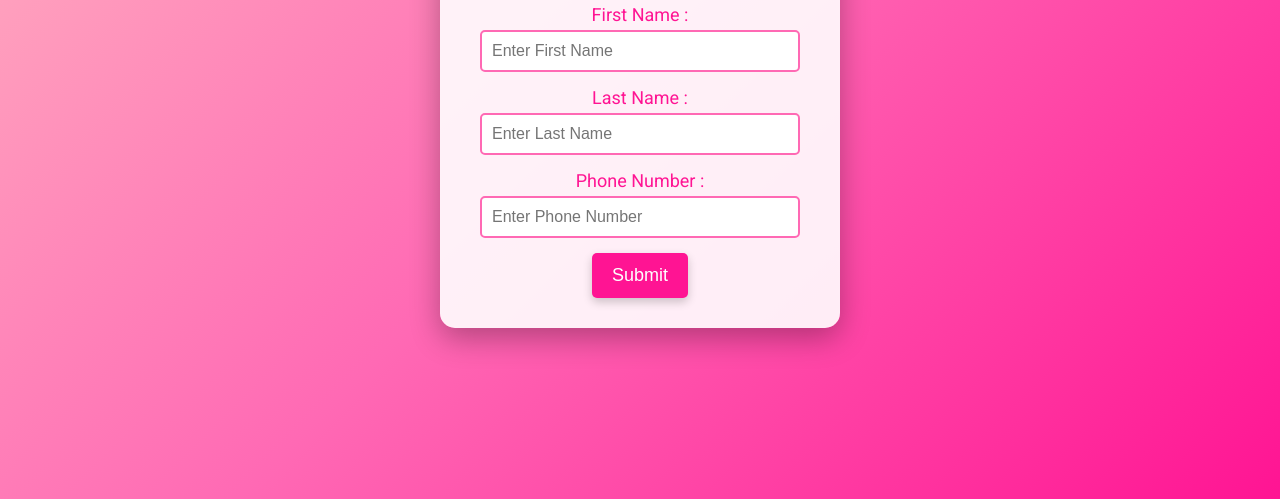
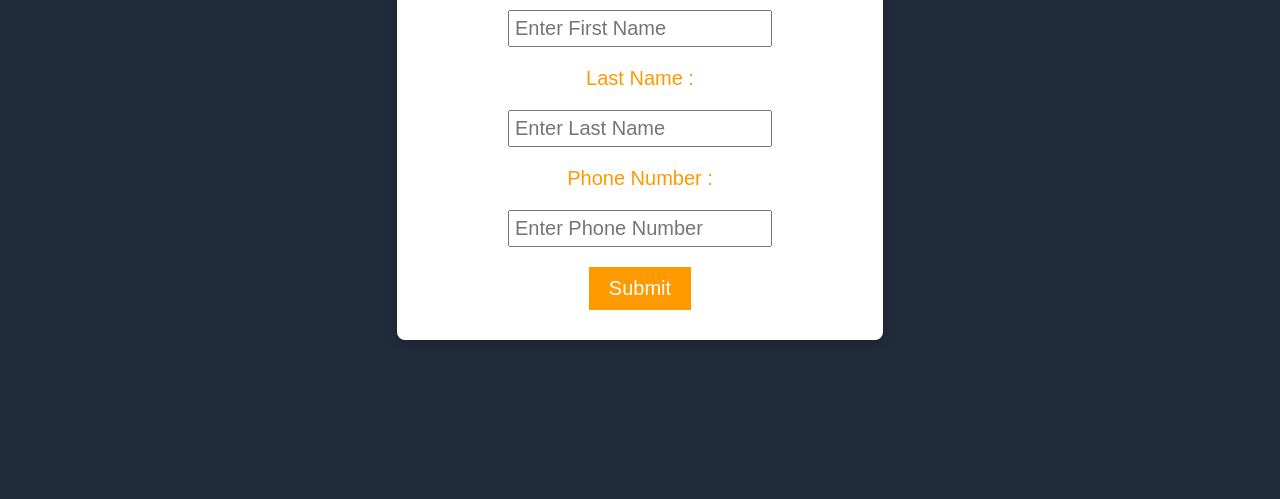
Before and after one commit to ankithmanchale/aws-lab, a plain HTML site: page index.html in a window 1280 px wide. Shown: the part 301-800 px from the top of the page. Drawn offline with Linux system fonts and the light colour scheme.

Commit message:
Updated index.html

```diff
--- a/index.html
+++ b/index.html
@@ -3,185 +3,128 @@
    <head>
       <meta charset="UTF-8">
       <title>Contact Management System</title>
-    <link href="https://fonts.googleapis.com/css2?family=Roboto:wght@400;700&display=swap" rel="stylesheet">
       <style>
-        * {
-            box-sizing: border-box;
-        }
-
          body {
-            background: linear-gradient(135deg, #FFB6C1, #FF69B4, #FF1493); /* Multi-color gradient background */
-            font-family: 'Roboto', sans-serif;
-            margin: 0;
+            background-color: #202b3c;
             display: flex;
             justify-content: center;
             align-items: center;
             height: 100vh;
-            animation: fadeIn 1s;
+            margin: 0;
+         }
+         form {
+            display: flex;
+            flex-direction: column;
+            align-items: center;
+            background-color: #fff;
+            padding: 20px;
+            border-radius: 8px;
+            box-shadow: 0 4px 8px rgba(0, 0, 0, 0.2); /* Add a subtle shadow */
+         }
+         label, button {
+            color: #FF9900;
+            font-family: Arial, Helvetica, sans-serif;
+            font-size: 20px;
+            margin: 10px 0;
+         }
+         input {
+            color: #232F3E;
+            font-family: Arial, Helvetica, sans-serif;
+            font-size: 20px;
+            margin: 10px 0;
+            width: 250px;
+            padding: 5px;
+         }
+         button {
+            background-color: #FF9900;
+            color: #fff;
+            border: none;
+            padding: 10px 20px;
+            cursor: pointer;
+         }
+         button:hover {
+            background-color: #e68a00; /* Darker shade on hover */
+         }
+         input:focus {
+            outline: none;
+            border: 2px solid #FF9900;
+         }
+         h1 {
+            color: #202b3c;
+            font-family: Arial, Helvetica, sans-serif;
+         }
+         #loading {
+            display: none;
+            color: #FF9900;
+            margin-top: 10px;
+            font-family: Arial, Helvetica, sans-serif;
+         }
+      </style>
+      <script>
+         function sanitizeInput(input) {
+            const temp = document.createElement('div');
+            temp.textContent = input;
+            return temp.innerHTML;
          }
 
-        @keyframes fadeIn {
-            from { opacity: 0; }
-            to { opacity: 1; }
-        }
-
-        .container {
-            background-color: rgba(255, 255, 255, 0.9); /* Semi-transparent white background */
-            border-radius: 15px;
-            padding: 30px;
-            box-shadow: 0 10px 30px rgba(0, 0, 0, 0.3);
-            width: 90%;
-            max-width: 400px;
-            text-align: center;
-            transition: transform 0.2s, box-shadow 0.2s;
-        }
-
-        .container:hover {
-            transform: scale(1.02);
-            box-shadow: 0 15px 35px rgba(0, 0, 0, 0.5);
-        }
-
-        h1 {
-            color: #FF1493; /* Bright pink for the heading */
-            margin-bottom: 20px;
-            font-size: 28px;
-            text-shadow: 2px 2px 4px rgba(0, 0, 0, 0.2); /* Subtle shadow for text */
-        }
-
-        label {
-            color: #FF1493; /* Deep pink for labels */
-            font-size: 18px;
-            display: block;
-            margin: 10px 0 5px;
-        }
-
-        input {
-            width: calc(100% - 20px);
-            padding: 10px;
-            margin-bottom: 20px;
-            border: 2px solid #FF69B4; /* Border color matches label */
-            border-radius: 5px;
-            font-size: 16px;
-            transition: border-color 0.3s, box-shadow 0.3s;
-            outline: none; /* Remove default outline */
-        }
-
-        input:focus {
-            border-color: #FF1493; /* Change border color on focus */
-            box-shadow: 0 0 5px rgba(255, 20, 147, 0.5); /* Add glow effect on focus */
-        }
-
-        button {
-            background-color: #FF1493; /* Bright button color */
-            color: white;
-            border: none;
-            border-radius: 5px;
-            padding: 12px 20px;
-            cursor: pointer;
-            font-size: 18px;
-            transition: background-color 0.3s, transform 0.1s;
-            box-shadow: 0 4px 10px rgba(0, 0, 0, 0.2); /* Shadow for button */
-        }
-
-        button:hover {
-            background-color: #FF69B4; /* Lighten button on hover */
-            transform: translateY(-2px); /* Lift effect on hover */
-        }
-
-        button:active {
-            transform: translateY(1px); /* Pressed effect */
-        }
-
-        #loading {
-            display: none;
-            color: #FF69B4; /* Loading text color */
-            margin-top: 10px;
-            font-size: 14px;
-            font-weight: 700; /* Bold loading text */
-        }
-
-        .error {
-            color: #d9534f; /* Red error text */
-            font-size: 14px;
-            margin-top: -15px;
-            margin-bottom: 10px;
-        }
-
-        @media (max-width: 480px) {
-            h1 {
-                font-size: 24px;
-            }
-
-            button {
-                font-size: 16px;
-            }
-
-            input {
-                font-size: 14px;
-            }
-        }
-    </style>
-</head>
-<body>
-    <div class="container">
-        <h1>Contact Management System</h1>
-        <form id="contactForm">
-            <label for="fName">First Name :</label>
-            <input type="text" id="fName" placeholder="Enter First Name" required>
-            <div class="error" id="fNameError"></div> <!-- Error message -->
-
-            <label for="lName">Last Name :</label>
-            <input type="text" id="lName" placeholder="Enter Last Name" required>
-            <div class="error" id="lNameError"></div> <!-- Error message -->
-
-            <label for="pNumber">Phone Number :</label>
-            <input type="text" id="pNumber" placeholder="Enter Phone Number" required>
-            <div class="error" id="pNumberError"></div> <!-- Error message -->
-
-            <button type="button" onclick="handleSubmit()">Submit</button>
-            <div id="loading">Submitting...</div> <!-- Loading indicator -->
-        </form>
-    </div>
-
-    <script>
-        function handleSubmit() {
-            // Clear previous error messages
-            document.getElementById("fNameError").innerText = '';
-            document.getElementById("lNameError").innerText = '';
-            document.getElementById("pNumberError").innerText = '';
-            document.getElementById("loading").style.display = "none"; // Hide loading indicator
-
-            const fname = document.getElementById('fName').value.trim();
-            const lname = document.getElementById('lName').value.trim();
-            const pnumber = document.getElementById('pNumber').value.trim();
+         let callAPI = (fname, lname, pnumber) => {
+            // Sanitize user inputs
+            fname = sanitizeInput(fname);
+            lname = sanitizeInput(lname);
+            pnumber = sanitizeInput(pnumber);
 
             // Validate inputs
-            let hasError = false;
-
-            if (!fname) {
-                document.getElementById("fNameError").innerText = "First name is required.";
-                hasError = true;
-            }
-            if (!lname) {
-                document.getElementById("lNameError").innerText = "Last name is required.";
-                hasError = true;
+            if (!fname || !lname || !pnumber) {
+               alert("All fields are required!");
+               return;
             }
             if (!/^\d{10}$/.test(pnumber)) {
-                document.getElementById("pNumberError").innerText = "Phone number must be 10 digits.";
-                hasError = true;
+               alert("Phone number must be 10 digits.");
+               return;
             }
-
-            if (hasError) return; // Stop submission if errors exist
 
             document.getElementById("loading").style.display = "block"; // Show loading indicator
 
-            // Simulating a submit
-            setTimeout(() => {
-                alert("Success!"); // Simulated success alert
+            let myHeaders = new Headers();
+            myHeaders.append("Content-Type", "application/json");
+
+            let raw = JSON.stringify({
+               "firstname": fname,
+               "lastname": lname,
+               "phone_number": pnumber
+            });
+
+            let requestOptions = {
+               method: 'POST',
+               headers: myHeaders,
+               body: raw,
+               redirect: 'follow'
+            };
+
+            fetch("https://n07mrq1dfb.execute-api.ap-south-1.amazonaws.com/aws-lab5-05-stage", requestOptions)
+               .then(response => response.text())
+               .then(result => {
+                  alert("Success!");
                   document.getElementById("loading").style.display = "none"; // Hide loading indicator
-                document.getElementById('contactForm').reset(); // Reset form
-            }, 2000);
-        }
+               })
+               .catch(error => {
+                  alert('Error: ' + error);
+                  document.getElementById("loading").style.display = "none"; // Hide loading indicator
+               });
+         };
       </script>
+   </head>
+   <body>
+      <form>
+         <h1>Contact Management System</h1>
+         <label for="fName">First Name :</label>
+         <input type="text" id="fName" placeholder="Enter First Name">
+         <label for="lName">Last Name :</label>
+         <input type="text" id="lName" placeholder="Enter Last Name">
+         <label for="pNumber">Phone Number :</label>
+         <input type="text" id="pNumber" placeholder="Enter Phone Number">
+         <button type="button" onclick="callAPI(document.getElementById('fName').value, document.getElementById('lName').value, document.getElementById('pNumber').value)">Submit</button>
+         <div id="loading">Submitting...</div> <!-- Loading indicator -->
+      </form>
    </body>
 </html>
```
Lines whose indentation alone changed are shown as unchanged.
